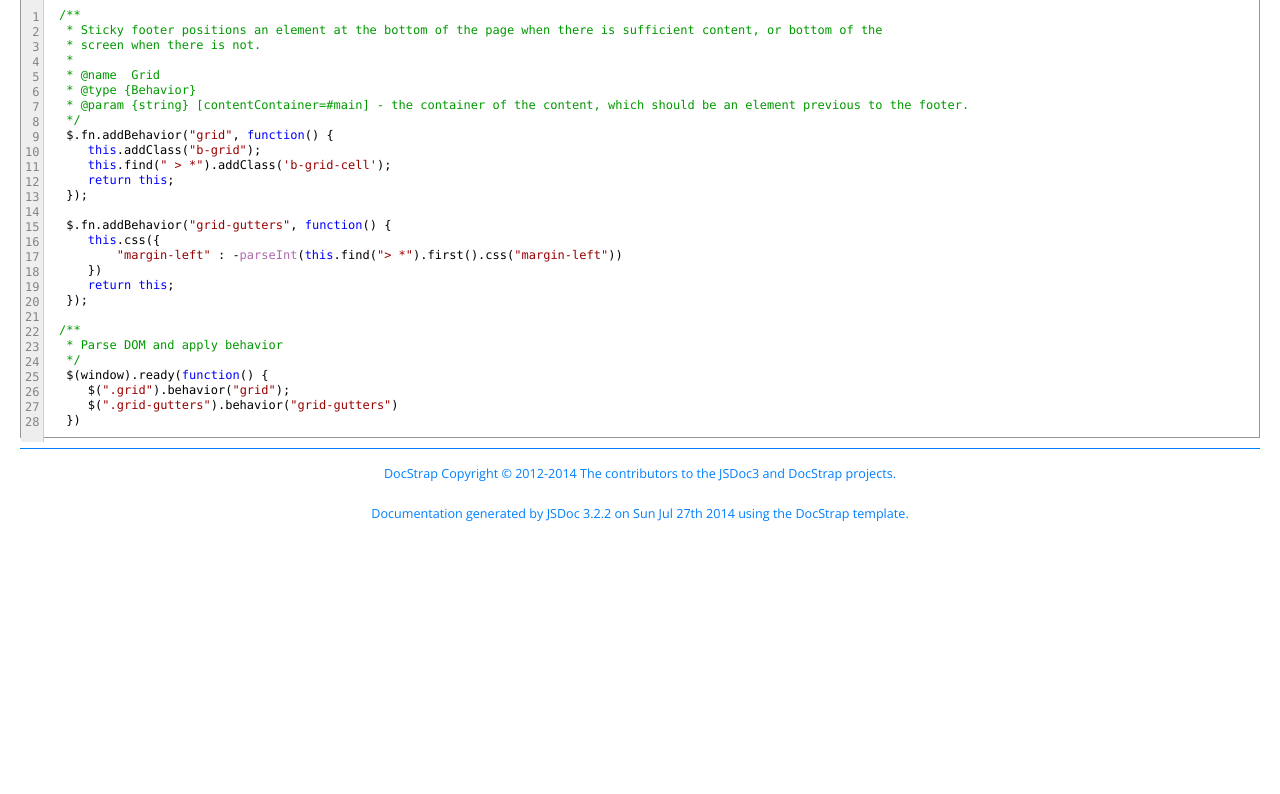
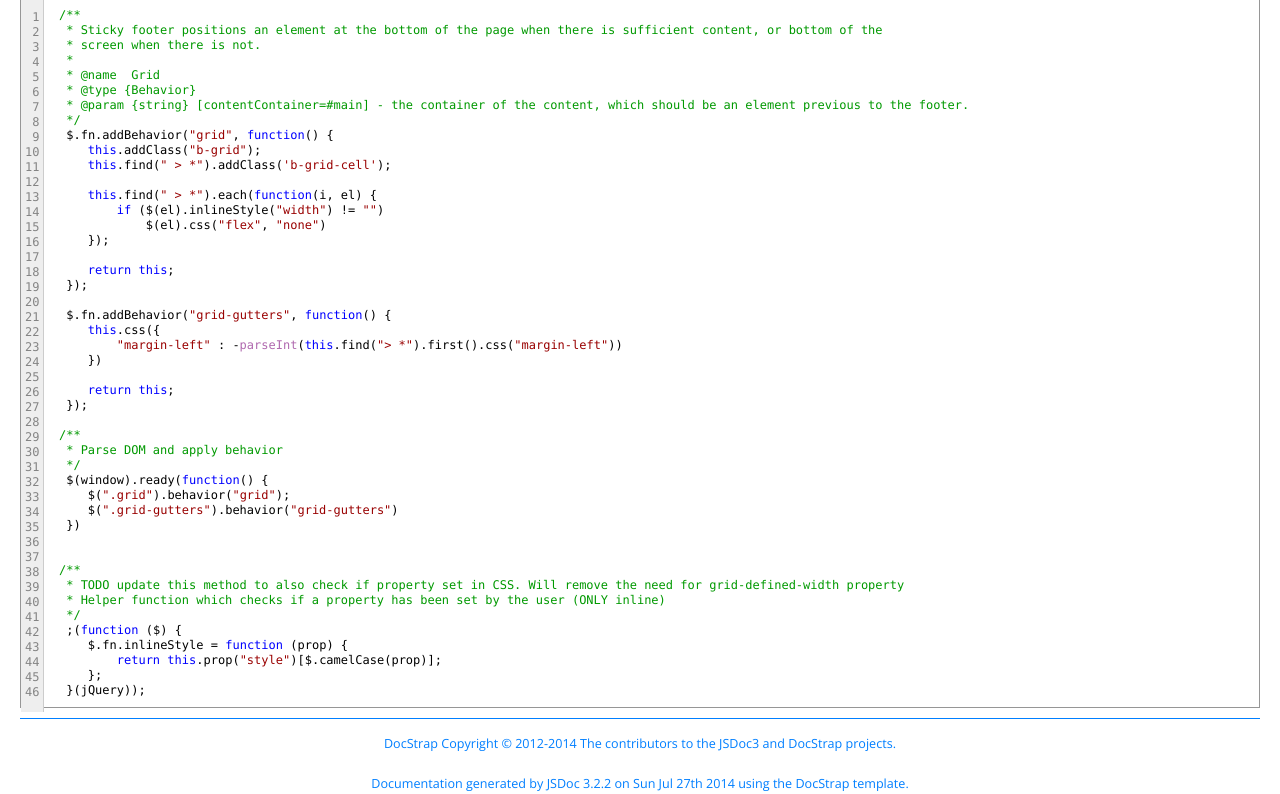
Before and after one commit to qi-interactive/behaviors, a website: page doc/grid.js.html in a window 1280 px wide. Shown: the part 152-946 px from the top of the page. Before the commit the page ends 800 px from the top, so only its background shows below. Drawn offline with nearby package versions, Linux system fonts and the light colour scheme.

Commit message:
Updates to flex-grid

```diff
--- a/Gruntfile.js
+++ b/Gruntfile.js
@@ -70,6 +70,6 @@ grunt.loadNpmTasks('grunt-mocha');
 grunt.loadNpmTasks('grunt-contrib-cssmin');
 grunt.loadNpmTasks('grunt-autoprefixer');
 
-grunt.registerTask('dist', ['mocha:all', 'autoprefixer:run', 'concat:dist', 'concat:css', 'uglify:dist', 'jsdoc']);
+grunt.registerTask('dist', ['mocha:all', 'autoprefixer:run', 'concat:dist', 'concat:css', 'uglify:dist', 'cssmin:minify', 'jsdoc']);
 	// grunt.registerTask('mocha');
 }
--- a/doc/grid.js.html
+++ b/doc/grid.js.html
@@ -86,6 +86,12 @@
  $.fn.addBehavior("grid", function() {
  	this.addClass("b-grid");
  	this.find(" > *").addClass('b-grid-cell');
+
+ 	this.find(" > *").each(function(i, el) {
+ 		if ($(el).inlineStyle("width") != "")
+ 			$(el).css("flex", "none")
+ 	});
+
  	return this;
  });
 
@@ -93,6 +99,7 @@
  	this.css({
  		"margin-left" : -parseInt(this.find("> *").first().css("margin-left"))
  	})
+
  	return this;
  });
 
@@ -102,7 +109,18 @@
  $(window).ready(function() {
  	$(".grid").behavior("grid");
  	$(".grid-gutters").behavior("grid-gutters")
- })</pre>
+ })
+
+
+/**
+ * TODO update this method to also check if property set in CSS. Will remove the need for grid-defined-width property
+ * Helper function which checks if a property has been set by the user (ONLY inline)
+ */
+ ;(function ($) {
+ 	$.fn.inlineStyle = function (prop) {
+ 		return this.prop("style")[$.camelCase(prop)];
+ 	};
+ }(jQuery));</pre>
 	</article>
 </section>
 
```
Also changed, not shown: src/grid/css/grid.css (+7 -0 lines), src/grid/grid.js (+18 -0 lines), src/grid/tests/test-grid.html (+9 -0 lines), dist/behaviors.css, dist/behaviors.js, dist/behaviors.min.css, dist/behaviors.min.js.
